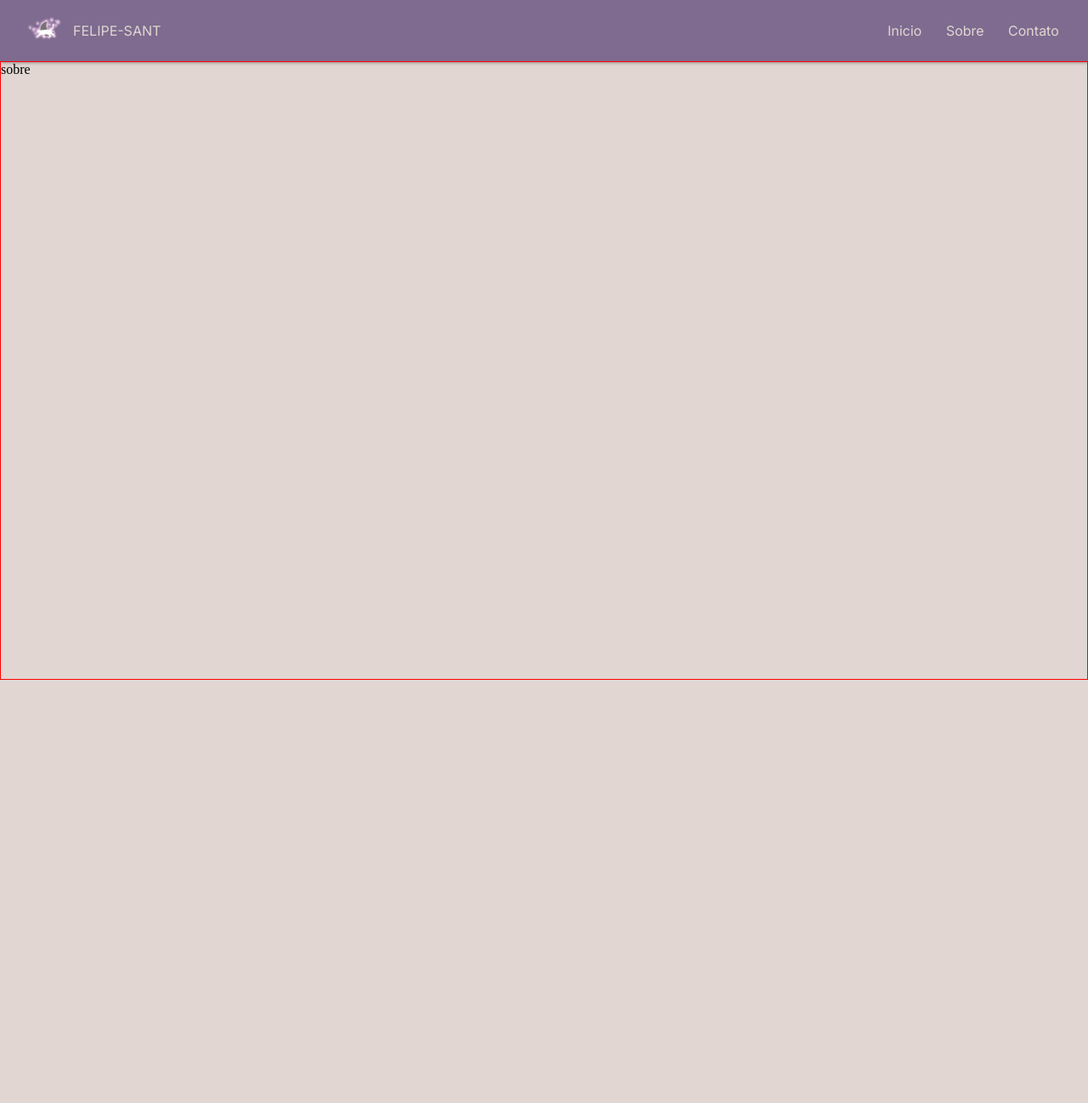
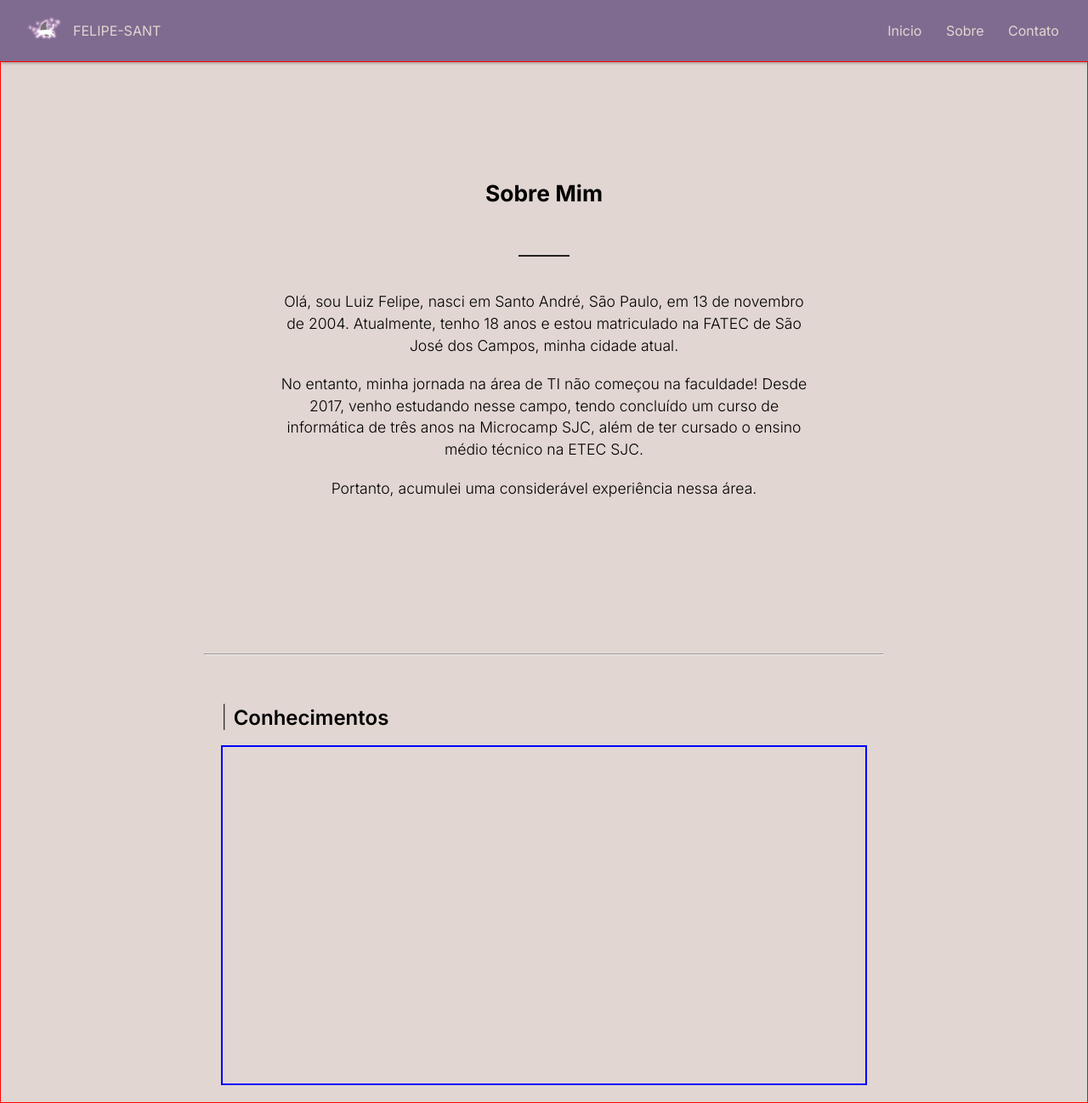
Before and after one commit to felipe-sant/Portfolio, a React (Create React App) app: page /sobre in a window 1280 px wide. Shown: the whole page at 85% size. Before the commit the page ends 800 px from the top, so only its background shows below. Built offline with nearby package versions, Linux system fonts and the light colour scheme.

Commit message:
adicionando sobre mim na pagina sobre

```diff
--- a/src/pages/sobre.tsx
+++ b/src/pages/sobre.tsx
@@ -1,11 +1,25 @@
 import Header from "../components/header";
+import "../styles/mainSobre.css";
 
 function SobrePage() {
     return (
         <div>
             <Header />
             <div className="main mainSobre">
-                <p>sobre</p>
+                <article className="sobreMim">
+                    <h2>Sobre Mim</h2>
+                    <hr />
+                    <p>Olá, sou Luiz Felipe, nasci em Santo André, São Paulo, em 13 de novembro de 2004. Atualmente, tenho 18 anos e estou matriculado na FATEC de São José dos Campos, minha cidade atual.</p>
+                    <p>No entanto, minha jornada na área de TI não começou na faculdade! Desde 2017, venho estudando nesse campo, tendo concluído um curso de informática de três anos na Microcamp SJC, além de ter cursado o ensino médio técnico na ETEC SJC.</p>
+                    <p>Portanto, acumulei uma considerável experiência nessa área.</p>
+                </article>
+                <hr />
+                <article className="conhecimentos">
+                    <h2>Conhecimentos</h2>
+                    <section className="conhecimentos">
+
+                    </section>
+                </article>
             </div>
         </div>
     )
--- /dev/null
+++ b/src/styles/mainSobre.css
@@ -0,0 +1,67 @@
+.mainSobre article.sobreMim{
+    max-width: 700px;
+    min-width: none;
+    min-height: calc(100vh - 144px);
+
+    margin: auto;
+    padding: 40px;
+
+    display: flex;
+    flex-direction: column;
+    justify-content: center;
+    align-items: center;
+    gap: 20px;
+
+    text-align: center;
+    font-family: var(--fonte);
+    font-size: 1.1rem;
+    line-height: 1.6rem;
+}
+
+.mainSobre article.sobreMim hr {
+    border: 1px solid #202020;
+    width: 60px;
+    margin-bottom: 20px;
+}
+
+.mainSobre article.sobreMim p {
+    font-weight: 300;
+}
+
+.mainSobre hr {
+    width: 800px;
+    margin: 40px auto;
+}
+
+.mainSobre article.conhecimentos {
+    max-width: 800px;
+    min-width: none;
+    max-height: auto;
+    min-height: 400px;
+
+    margin: auto;
+    padding: 20px;
+
+    display: flex;
+    flex-direction: column;
+    gap: 20px;
+
+    font-family: var(--fonte);
+    font-size: 1rem;
+    line-height: 25px;
+}
+
+.mainSobre article.conhecimentos h2 {
+    font-weight: 600;
+}
+
+.mainSobre article.conhecimentos h2::before {
+    content: "| ";
+    font-weight: 200;
+    font-size: 1.6rem;
+}
+
+.mainSobre article.conhecimentos section.conhecimentos {
+    border: 2px solid blue;
+    min-height: 400px;
+}
```
